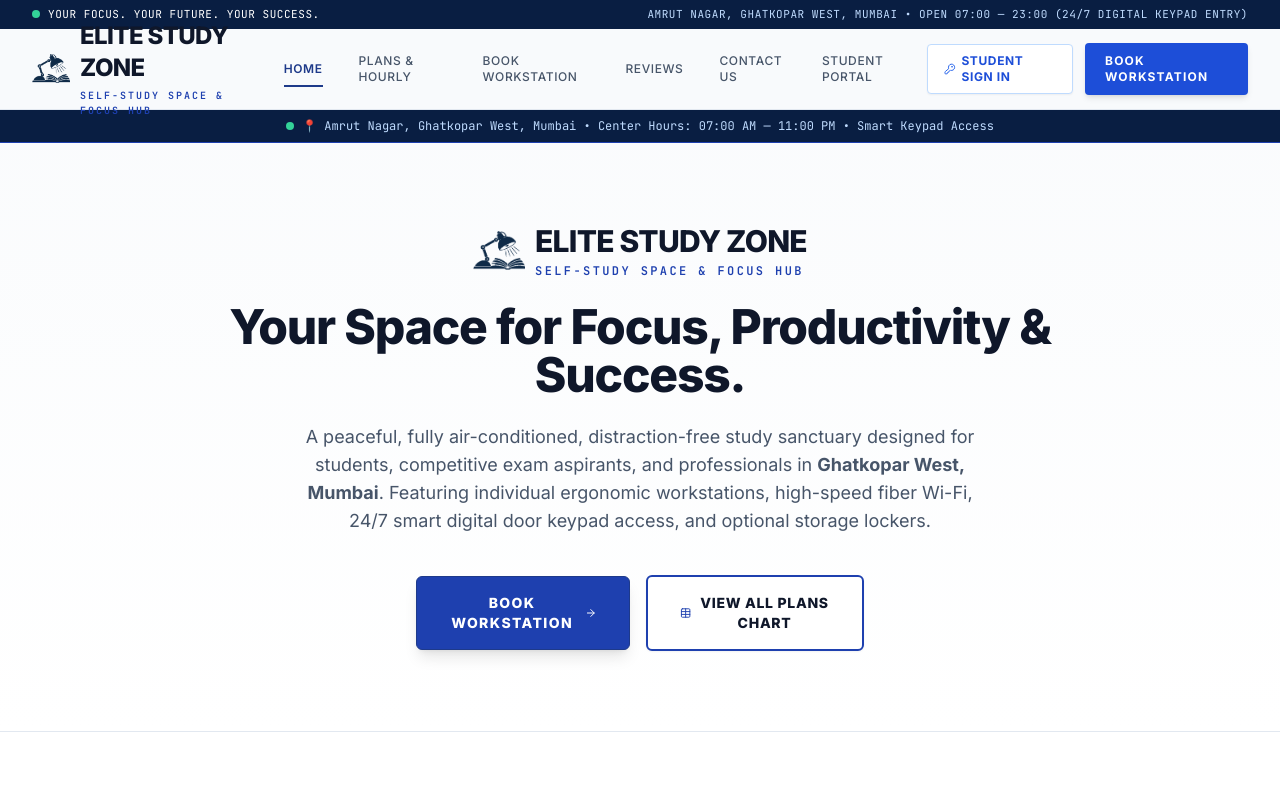
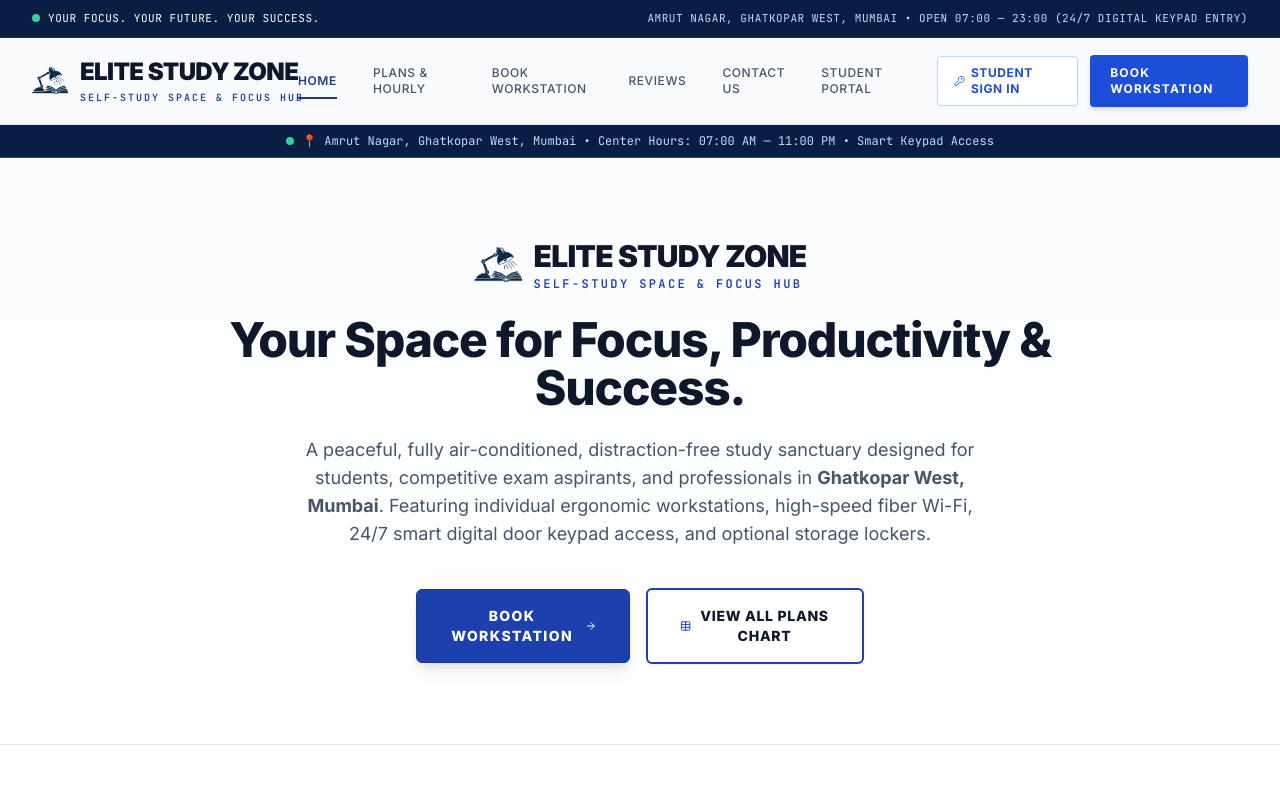
Before and after one commit to MJ636UoW/Study_place, a Next.js app: page / in a window 1280 px wide. Shown: the top 800 px of the page. Built offline with nearby package versions, Linux system fonts and the light colour scheme; no server answers.

Commit message:
fix(layout): add generous vertical spacing and prevent brand logo overlap in navigation bar

```diff
--- a/src/components/layout/Navigation.tsx
+++ b/src/components/layout/Navigation.tsx
@@ -104,9 +104,9 @@ export const Navigation: React.FC = () => {
   ];
 
   return (
-    <header className="sticky top-0 z-40 w-full bg-ivory-50/95 backdrop-blur-md border-b border-ivory-200 transition-colors">
+    <header className="sticky top-0 z-40 w-full bg-ivory-50/95 backdrop-blur-md border-b border-ivory-200 transition-colors shadow-xs">
       {/* Top micro-bar with brand slogan */}
-      <div className="w-full bg-forest-950 text-white px-4 sm:px-8 py-1.5 flex items-center justify-between text-[11px] font-mono tracking-wider uppercase">
+      <div className="w-full bg-forest-950 text-white px-4 sm:px-8 py-2 sm:py-2.5 flex items-center justify-between text-[11px] font-mono tracking-wider uppercase border-b border-forest-900/60">
         <span className="flex items-center gap-2">
           <span className="w-2 h-2 rounded-full bg-emerald-400 animate-pulse" aria-hidden="true" />
           <span>YOUR FOCUS. YOUR FUTURE. YOUR SUCCESS.</span>
@@ -116,10 +116,12 @@ export const Navigation: React.FC = () => {
         </span>
       </div>
 
-      {/* Main navigation masthead */}
-      <div className="max-w-7xl mx-auto px-4 sm:px-6 lg:px-8 h-20 flex items-center justify-between">
+      {/* Main navigation masthead with generous breathing room */}
+      <div className="max-w-7xl mx-auto px-4 sm:px-6 lg:px-8 min-h-[78px] sm:min-h-[86px] py-3 sm:py-3.5 flex items-center justify-between gap-4">
         {/* Brand mark with Official Lamp & Book Logo */}
-        <BrandLogo linkToHome size="md" />
+        <div className="py-1">
+          <BrandLogo linkToHome size="md" />
+        </div>
 
         {/* Desktop navigation links */}
         <nav className="hidden lg:flex items-center gap-1 xl:gap-2" aria-label="Main Navigation">
--- a/src/components/ui/BrandLogo.tsx
+++ b/src/components/ui/BrandLogo.tsx
@@ -19,17 +19,17 @@ export const BrandLogo: React.FC<BrandLogoProps> = ({
   linkToHome = false,
 }) => {
   const pixelSizes = {
-    sm: { img: 28, text: "text-lg", sub: "text-[9px]" },
-    md: { img: 38, text: "text-xl sm:text-2xl", sub: "text-[10px]" },
-    lg: { img: 52, text: "text-2xl sm:text-3xl", sub: "text-xs" },
-    xl: { img: 68, text: "text-3xl sm:text-4xl", sub: "text-xs" },
+    sm: { img: 28, text: "text-base sm:text-lg", sub: "text-[8px] sm:text-[9px]" },
+    md: { img: 36, text: "text-lg sm:text-xl lg:text-2xl", sub: "text-[9px] sm:text-[10px]" },
+    lg: { img: 48, text: "text-xl sm:text-2xl lg:text-3xl", sub: "text-[10px] sm:text-xs" },
+    xl: { img: 60, text: "text-2xl sm:text-3xl lg:text-4xl", sub: "text-xs" },
   };
 
   const isLight = variant === "light";
   const logoSrc = isLight ? "/logo-white.png" : "/logo.png";
 
   const content = (
-    <div className={clsx("inline-flex items-center gap-2.5 select-none", className)}>
+    <div className={clsx("inline-flex items-center gap-2.5 sm:gap-3 select-none flex-shrink-0", className)}>
       <div className="relative flex-shrink-0 flex items-center justify-center">
         <Image
           src={logoSrc}
@@ -42,10 +42,10 @@ export const BrandLogo: React.FC<BrandLogoProps> = ({
       </div>
 
       {showText && (
-        <div className="flex flex-col text-left">
+        <div className="flex flex-col text-left justify-center min-w-0">
           <span
             className={clsx(
-              "font-sans font-extrabold tracking-tight leading-none",
+              "font-sans font-black tracking-tight leading-tight whitespace-nowrap",
               pixelSizes[size].text,
               isLight ? "text-white" : "text-charcoal-900"
             )}
@@ -54,7 +54,7 @@ export const BrandLogo: React.FC<BrandLogoProps> = ({
           </span>
           <span
             className={clsx(
-              "font-mono uppercase tracking-[0.2em] font-semibold mt-1",
+              "font-mono uppercase tracking-[0.14em] sm:tracking-[0.2em] font-semibold mt-0.5 whitespace-nowrap",
               pixelSizes[size].sub,
               isLight ? "text-forest-200" : "text-forest-800"
             )}
@@ -70,7 +70,7 @@ export const BrandLogo: React.FC<BrandLogoProps> = ({
     return (
       <Link
         href="/"
-        className="focus-visible:outline-none focus-visible:ring-2 focus-visible:ring-forest-700 focus-visible:ring-offset-2 rounded"
+        className="inline-flex items-center focus-visible:outline-none focus-visible:ring-2 focus-visible:ring-forest-700 focus-visible:ring-offset-2 rounded"
       >
         {content}
       </Link>
```
